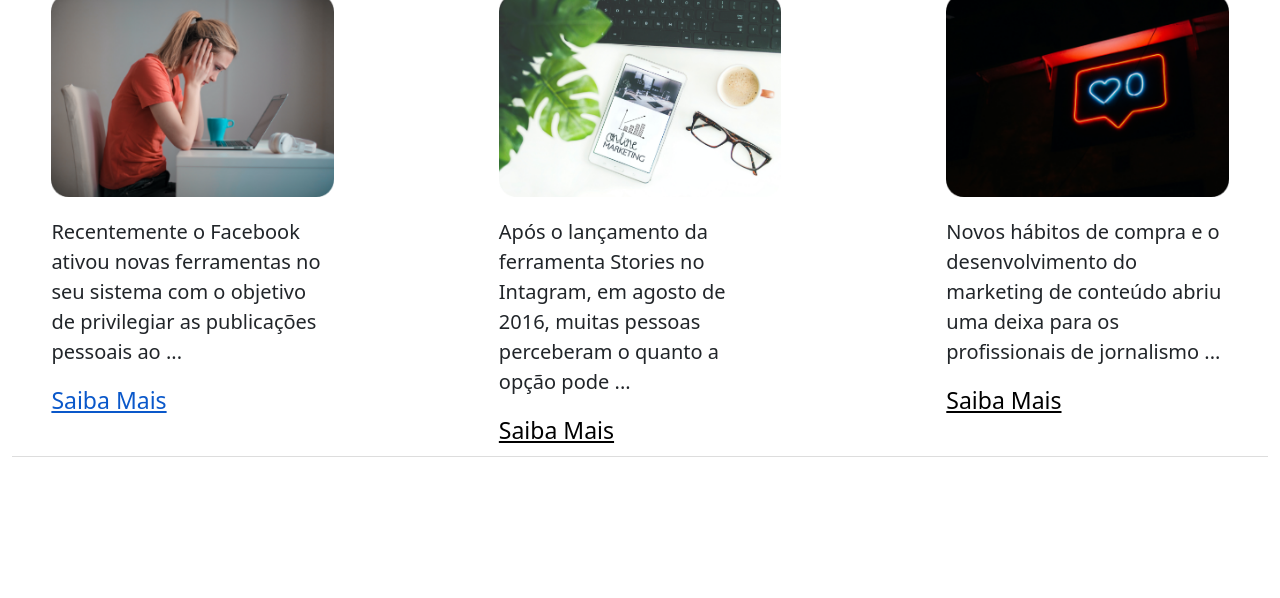
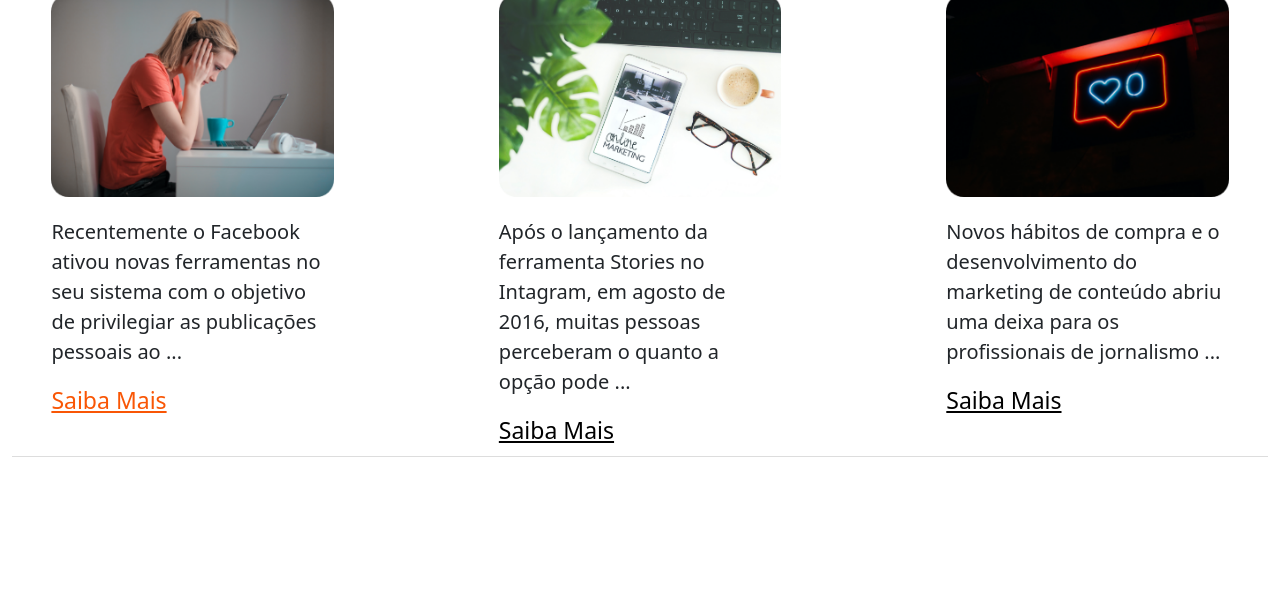
Before and after one commit to LeonardoPort/ZAZU, a website: page index.html in a window 1280 px wide. In both pictures the pointer is over the link 109 px from the left and 3988 px from the top of the page. Shown: the part 3579-4177 px from the top of the page. Drawn offline with nearby package versions, Linux system fonts and the light colour scheme.

Commit message:
Update stilo.css

```diff
--- a/stilo.css
+++ b/stilo.css
@@ -470,4 +470,6 @@ a { color: inherit; text-decoration: none;}
   color:black
 }.control a:hover{
   color:#F95605
+}.blogpost a:hover{
+  color:#F95605
 }
```
